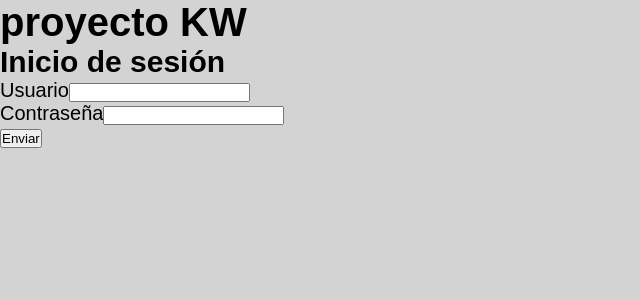
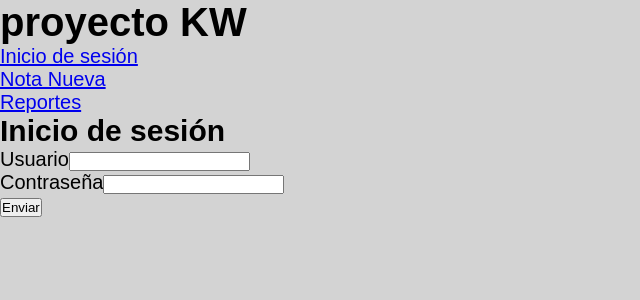
Before and after one commit to YadimirCovBel/KWproy, an Angular app in the folder proyectoKW/: page / in a window 1280 px wide. Shown: the top 300 px of the page, without its empty margins (0-640 px from the left). Built offline with nearby package versions, Linux system fonts and the light colour scheme.

Commit message:
se corrgio <head> a <header> error de dedo no se coloco adecuadamente en app.component.html

```diff
--- a/proyectoKW/src/app/app.component.html
+++ b/proyectoKW/src/app/app.component.html
@@ -1,11 +1,11 @@
 <h1>proyecto KW</h1>
-<head>
+<header>
 <ul>
   <li><a [routerLink]="['/login']">Inicio de sesión</a></li>
   <li><a [routerLink]="['/notaNueva']">Nota Nueva</a></li>
   <li><a [routerLink]="['/reportes']">Reportes</a></li>
 
 </ul>
-</head>
+</header>
 
 <router-outlet></router-outlet>
```
